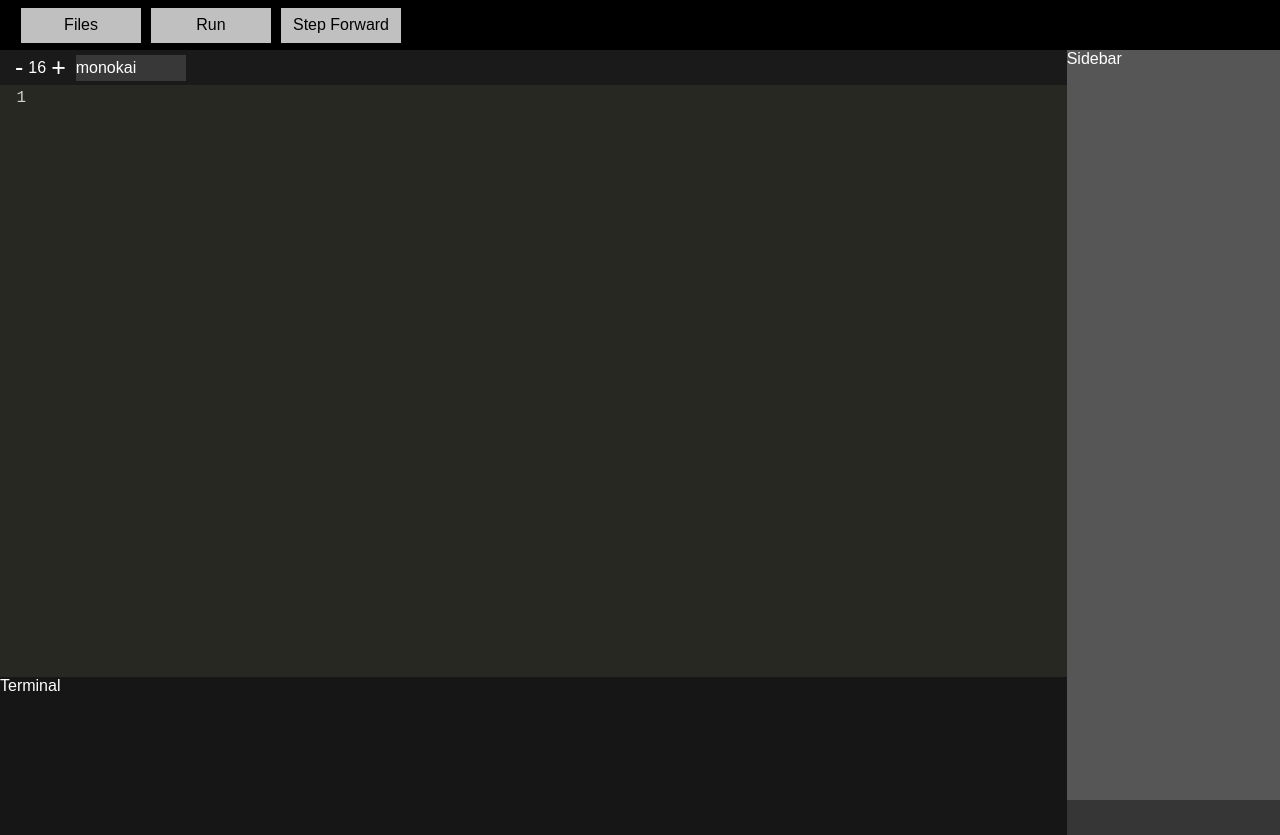
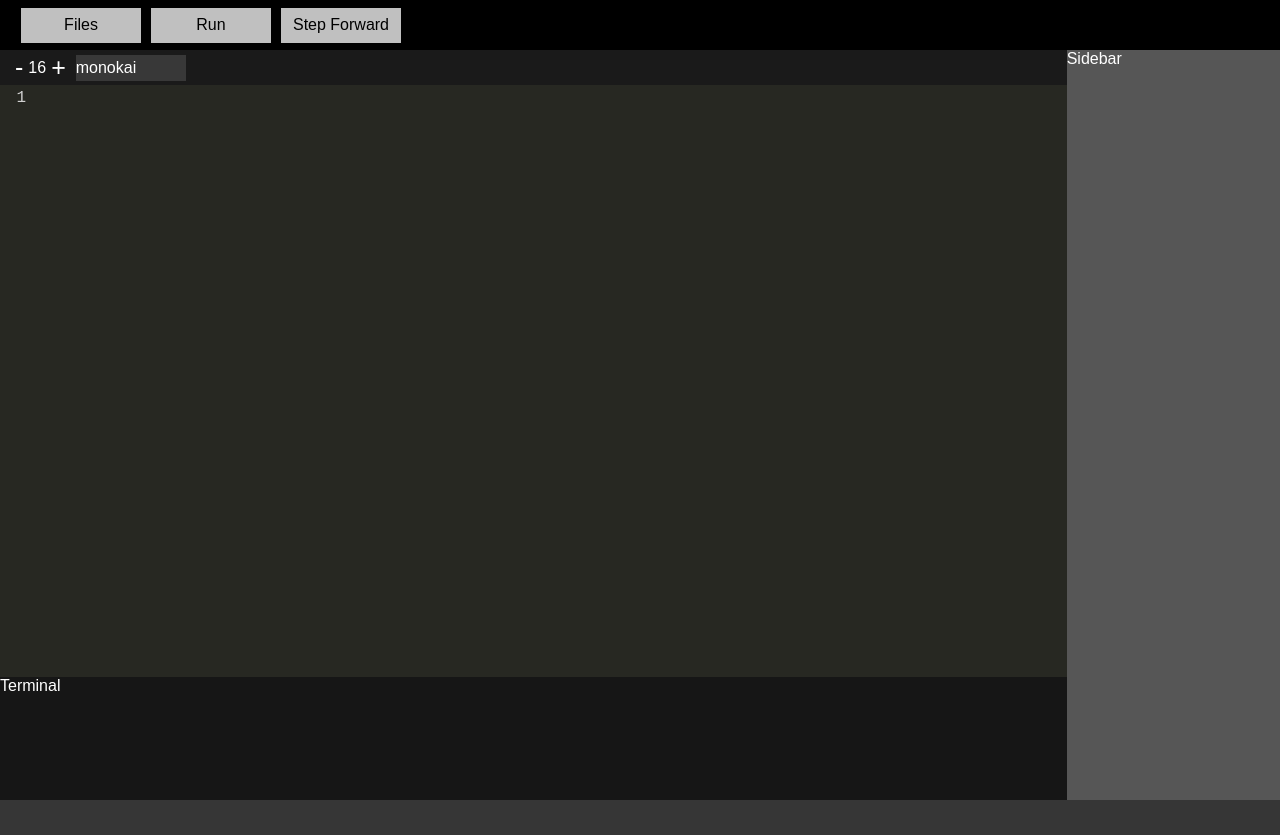
Before and after one commit to Splanis/MIPS-Emulator, a React (Create React App) app: page / in a window 1280 px wide. After the commit the page ends 800 px from the top, so only its background shows below. Built offline with nearby package versions, Linux system fonts and the light colour scheme.

Commit message:
remove terminal bottom margin

```diff
--- a/src/components/Terminal.js
+++ b/src/components/Terminal.js
@@ -9,8 +9,7 @@ const Terminal = () => {
 const StyledTerminal = styled.div`
     grid-area: terminal;
     background: #161616;
-    height: 100%;
-    margin: 35px 0;
+    margin: 35px 0 0 0;
 `;
 
 export default Terminal;
```
